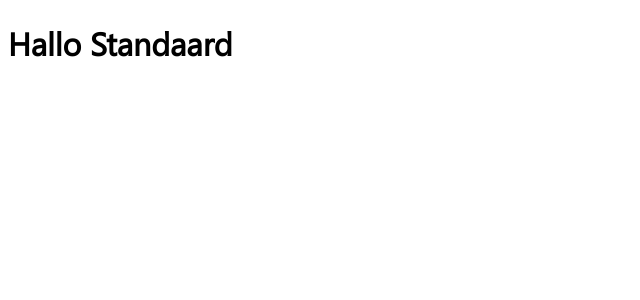
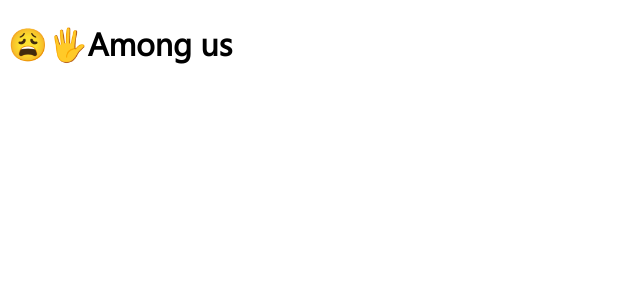
Before and after one commit to Abelkrijgtalles/mscalc, a Next.js app: page / in a window 1280 px wide. Shown: the top 300 px of the page, without its empty margins (0-640 px from the left). Built offline with nearby package versions, Linux system fonts and the light colour scheme.

Commit message:
just an emoji test

```diff
--- a/pages/index.js
+++ b/pages/index.js
@@ -3,7 +3,7 @@
 export default function Home() {
   return (
    <div className={styles.body}>
-      <h1>Hallo Standaard</h1>
+      <h1>😩🖐Among us</h1>
    </div>
   )
 }
```
